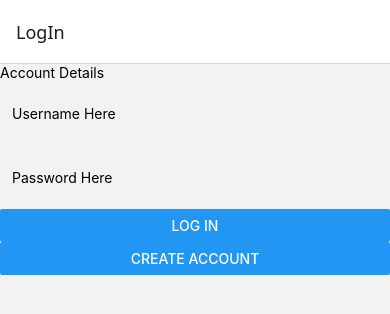
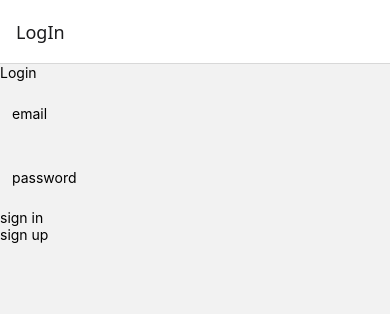
Before and after one commit to Kyle-Wearing/GameOn, a React Native app: screen /LogIn in a window 390 px wide. Shown: the top 314 px of the page. Built offline with nearby package versions, Linux system fonts and the light colour scheme.

Commit message:
resolved issues

```diff
--- a/app.json
+++ b/app.json
@@ -29,10 +29,6 @@
       "favicon": "./app/assets/favicon.png"
     },
     "plugins": [
-
-      "@react-native-firebase/app",
-
-
       [
         "expo-build-properties",
         {
--- a/app/screens/HomePageScreen.js
+++ b/app/screens/HomePageScreen.js
@@ -1,14 +1,14 @@
 import React from "react";
-import UserPageScreen from "./app/screens/UserPageScreen";
-import JoinGroupScreen from "./app/screens/JoinGroupScreen";
+// import UserPageScreen from "./app/screens/UserPageScreen";
+// import JoinGroupScreen from "./app/screens/JoinGroupScreen";
 import { View, StyleSheet, Text, SafeAreaView } from "react-native";
 import { createBottomTabNavigator } from "@react-navigation/bottom-tabs";
 
 const MyTabs = createBottomTabNavigator({
   screens: {
     Home: HomePageScreen,
-    Profile: UserPageScreen,
-    JoinGroup: JoinGroupScreen,
+    // Profile: UserPageScreen,
+    // JoinGroup: JoinGroupScreen,
   },
 });
 
--- a/app/screens/LoginScreen.js
+++ /dev/null
@@ -1,37 +0,0 @@
-import React from "react";
-import {
-  View,
-  StyleSheet,
-  Button,
-  Text,
-  TextInput,
-  SafeAreaView,
-} from "react-native";
-
-function LoginScreen(props) {
-  return (
-    <SafeAreaView>
-      <Text>Account Details</Text>
-      <TextInput style={styles.input} value={"Username Here"} />
-      <TextInput style={styles.input} value={"Password Here"} />
-      <Button title="Log In">Log In</Button>
-      <Button
-        title="Create Account"
-        onPress={() => {
-          props.navigation.navigate("CreateAccount");
-        }}
-      >
-        Create Account
-      </Button>
-    </SafeAreaView>
-  );
-}
-
-const styles = StyleSheet.create({
-  input: {
-    height: 40,
-    margin: 12,
-  },
-});
-
-export default LoginScreen;
```
